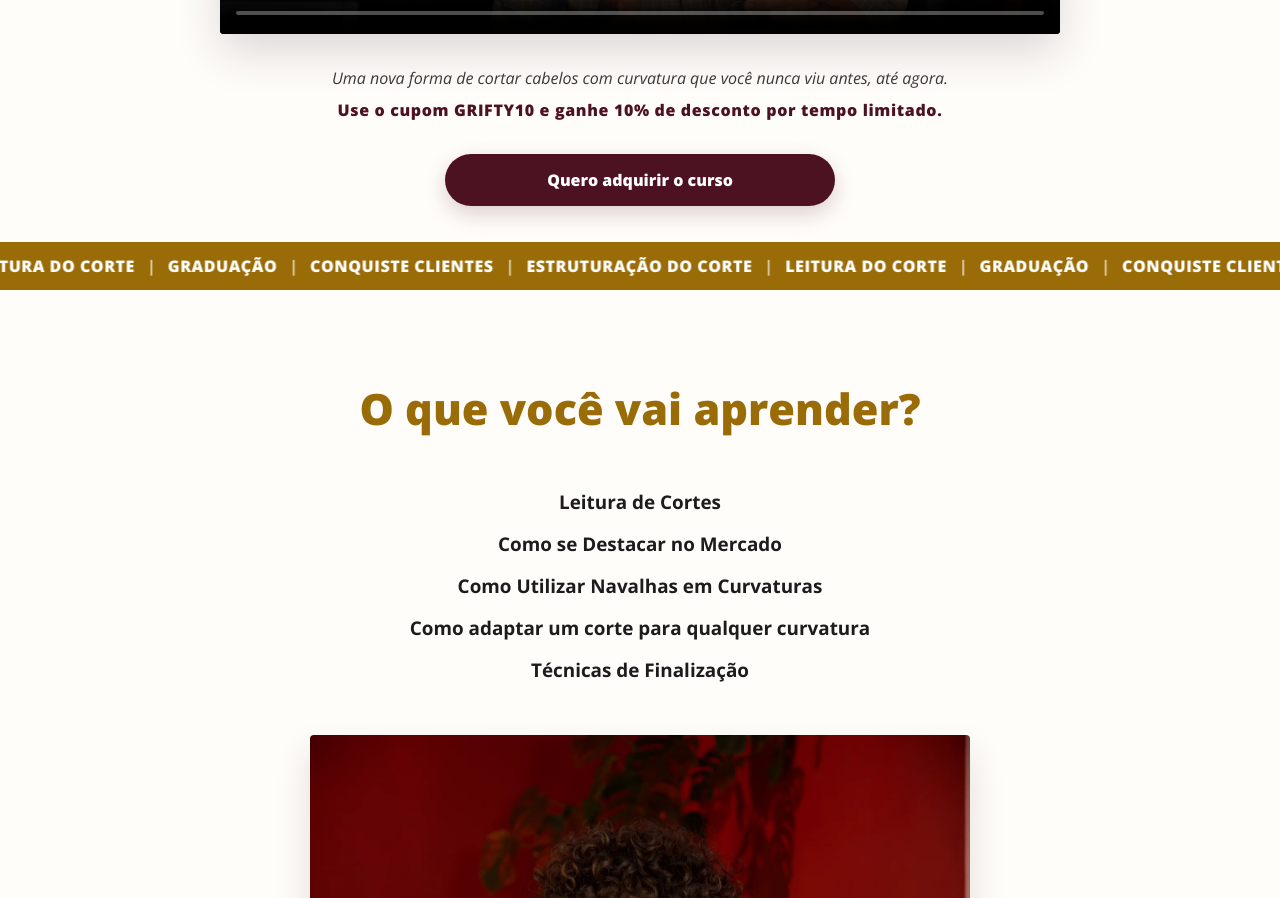
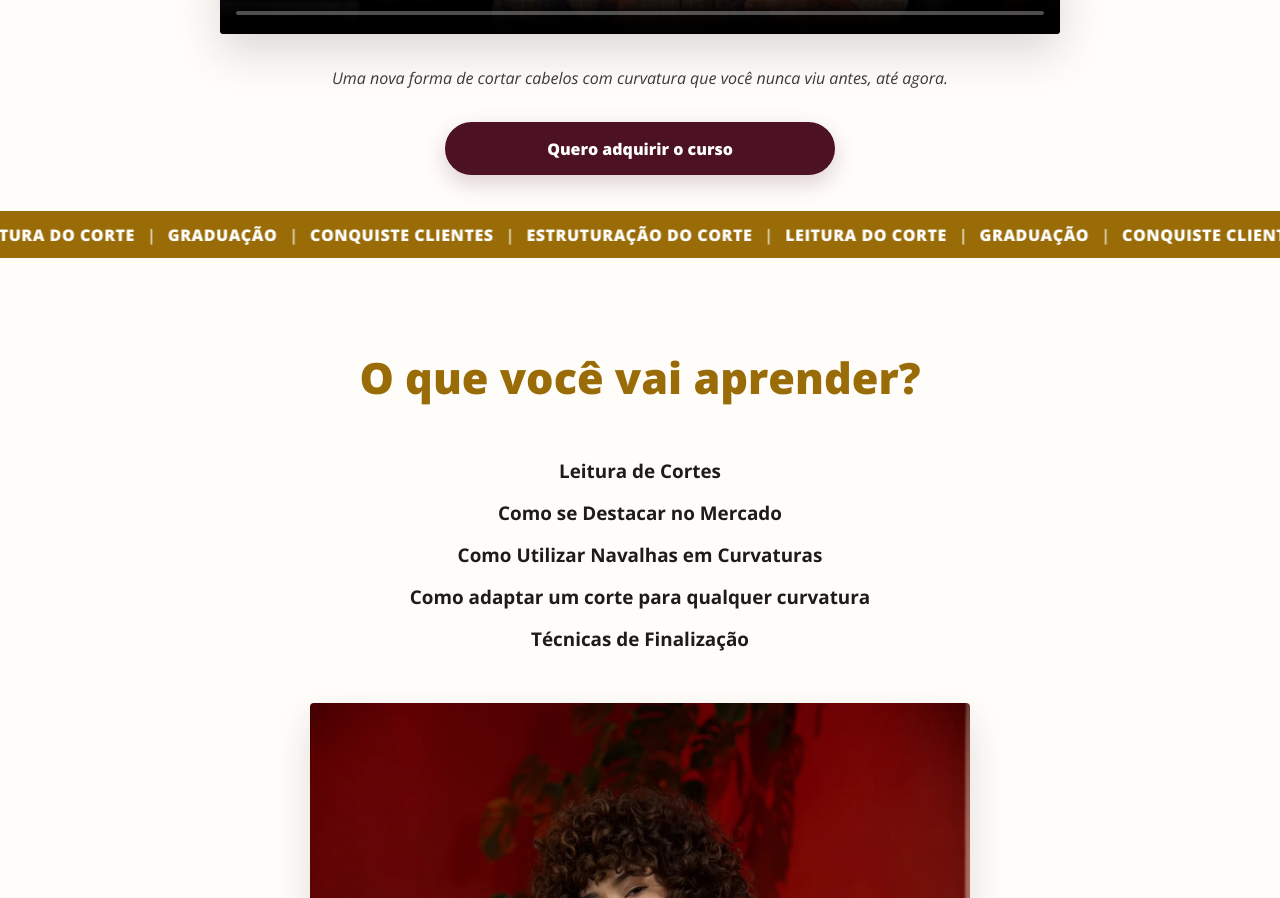
Before and after one commit to 3ielzinh/grifty, a React (Vite) app: page /babyshag in a window 1280 px wide. Shown: the part 1003-1901 px from the top of the page. Built offline with nearby package versions, Linux system fonts and the light colour scheme; no server answers; grey boxes are pictures that could not be loaded.

Commit message:
fix: restringe cupom ao vídeo do Baby Shaggy

```diff
--- a/src/i18n/translations.js
+++ b/src/i18n/translations.js
@@ -140,7 +140,6 @@ const translations = {
         description: "Assista ao vídeo e conheça o pensamento do Grifty que vai te levar a criar cortes autênticos e lotar a sua agenda.",
         unsupported: "Seu navegador não suporta vídeos.",
         caption: "Uma nova forma de cortar cabelos com curvatura que você nunca viu antes, até agora.",
-        coupon: "Use o cupom GRIFTY10 e ganhe 10% de desconto por tempo limitado.",
         cta: "Quero adquirir o curso",
       },
       ticker: ["ESTRUTURAÇÃO DO CORTE", "LEITURA DO CORTE", "GRADUAÇÃO", "CONQUISTE CLIENTES"],
@@ -359,7 +358,6 @@ const translations = {
         description: "Watch the video and discover Grifty’s approach to creating signature cuts and filling your appointment book.",
         unsupported: "Your browser does not support video.",
         caption: "A new way to cut textured hair, one you’ve never seen before. Until now!",
-        coupon: "Use code GRIFTY10 for 10% off for a limited time.",
         cta: "GET INSTANT ACCESS",
       },
       ticker: ["CUT STRUCTURE", "CUT ANALYSIS", "GRADUATION", "WIN CLIENTS"],
@@ -578,7 +576,6 @@ const translations = {
         description: "Descubre la visión de Grifty y aprende a crear cortes auténticos, desarrollar tu propio estilo y atraer más clientes.",
         unsupported: "Tu navegador no admite videos.",
         caption: "Una nueva forma de cortar cabello con textura que nunca habías visto hasta ahora.",
-        coupon: "Usa el cupón GRIFTY10 y obtén un 10 % de descuento por tiempo limitado.",
         cta: "QUIERO ACCEDER AL CURSO",
       },
       ticker: ["ESTRUCTURA DEL CORTE", "LECTURA DEL CORTE", "GRADUACIÓN", "ATRAE CLIENTES"],
--- a/src/pages/babyshaggy/components/PP1/PP1.css
+++ b/src/pages/babyshaggy/components/PP1/PP1.css
@@ -72,15 +72,6 @@
   line-height: 1.5;
 }
 
-.pp1-coupon {
-  display: block;
-  margin-top: .45rem;
-  color: var(--baby-wine);
-  font-style: normal;
-  font-weight: 800;
-  letter-spacing: .04em;
-}
-
 .pp1-cta-button {
   display: inline-flex;
   min-width: min(100%, 390px);
--- a/src/pages/babyshaggy/components/PP1/PP1.jsx
+++ b/src/pages/babyshaggy/components/PP1/PP1.jsx
@@ -40,7 +40,6 @@ const PP1 = () => {
 
             <p className="pp1-subtext">
               {t("baby.hero.caption")}
-              <span className="pp1-coupon">{t("baby.hero.coupon")}</span>
             </p>
 
             <a className="pp1-cta-button" href={getCheckoutUrl(language)} onClick={trackCheckoutStart}>{t("baby.hero.cta")}</a>
```
